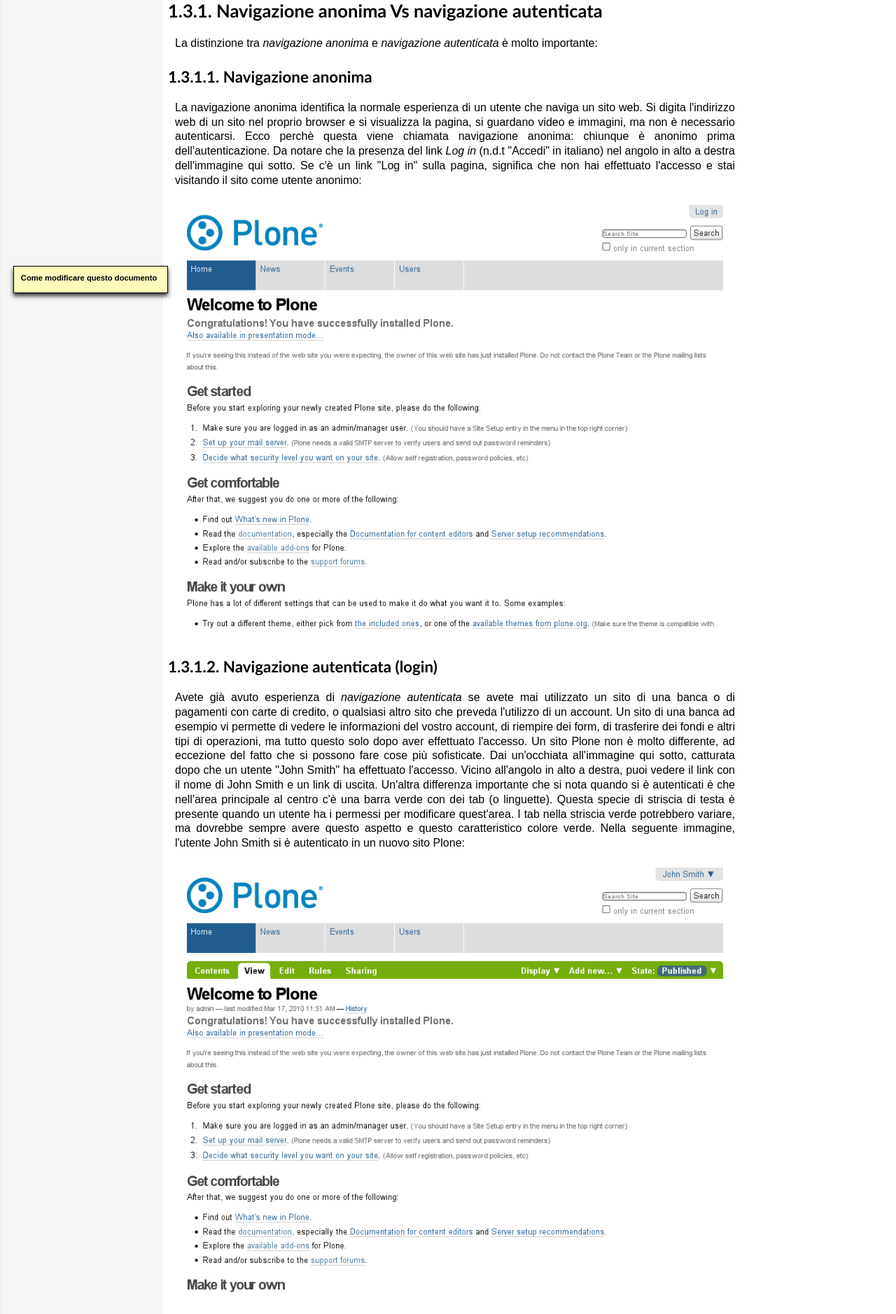
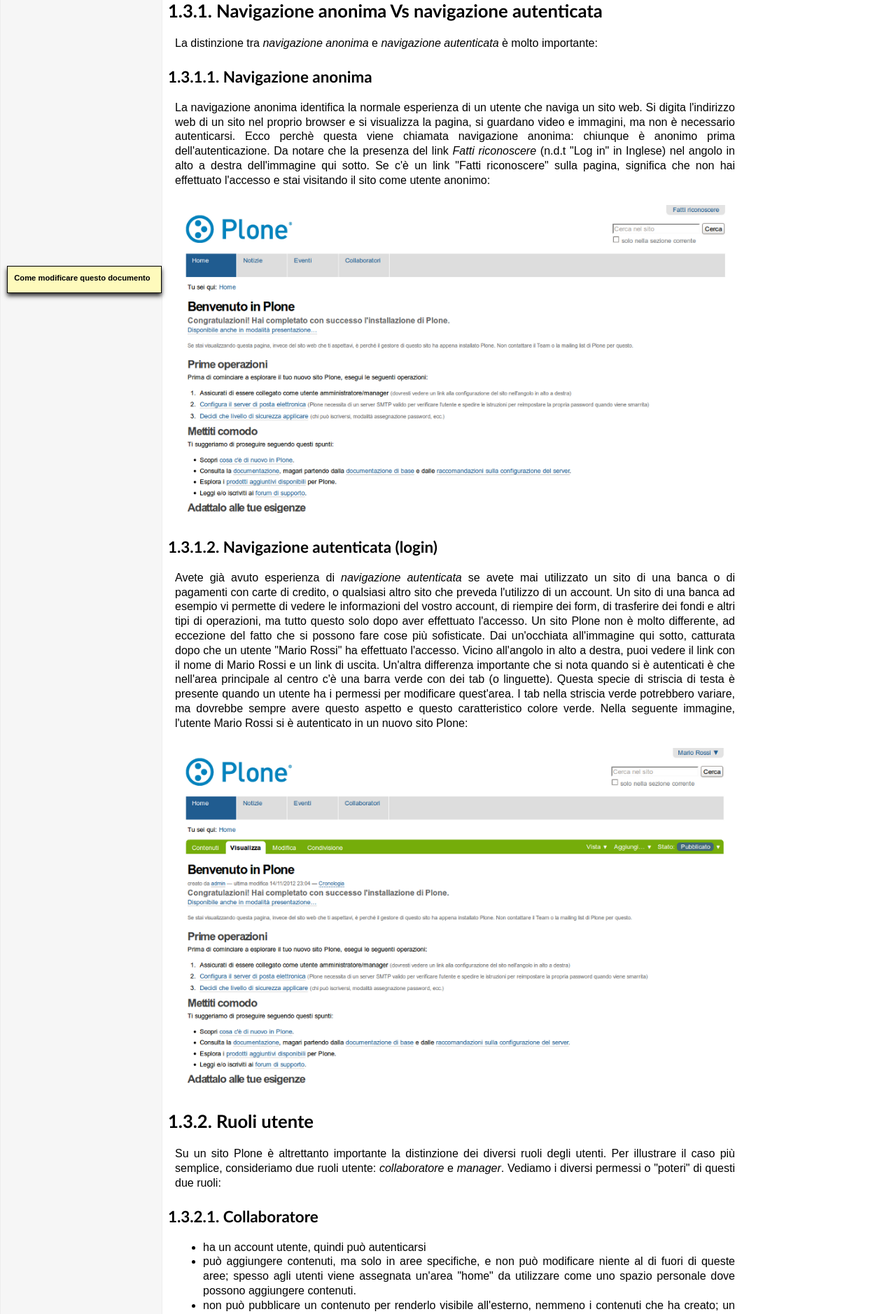
Before and after one commit to plone-it/collective.italiandocumentation, a Sphinx documentation site: the page built from source/introduction/user-accounts-and-roles.rst, in a window 1280 px wide. Shown: the part 462-2340 px from the top of the page at 70% size. Built offline with Sphinx 7.4.7, drawn with Linux system fonts in a browser that asks for light colours.

Commit message:
Ri-creati alcuni screenshot in italiano

```diff
--- a/source/_static/plone.css
+++ b/source/_static/plone.css
@@ -86,7 +86,7 @@
     background: #fefabc;
     position: fixed;
     bottom: 1em;
-    left: 1em;
+    left: 0px;
     font-size: 60%;
     text-align: left;
     z-index: 2;
--- a/source/introduction/setting-your-preferences.rst
+++ b/source/introduction/setting-your-preferences.rst
@@ -15,7 +15,7 @@
 
 Vedrai la **dashboard** (o scrivania personale):
 
-.. figure:: ../_static/dashboardjohnsmith.png
+.. figure:: ../_static/dashboard.png
    :align: center
    :alt:
 
--- a/source/introduction/user-accounts-and-roles.rst
+++ b/source/introduction/user-accounts-and-roles.rst
@@ -38,12 +38,13 @@
 naviga un sito web. Si digita l'indirizzo web di un sito nel proprio browser
 e si visualizza la pagina, si guardano video e immagini, ma non è necessario
 autenticarsi. Ecco perchè questa viene chiamata navigazione anonima: chiunque
-è anonimo prima dell'autenticazione. Da notare che la presenza del link *Log in*
-(n.d.t "Accedi" in italiano) nel angolo in alto a destra dell'immagine qui
-sotto. Se c'è un link "Log in" sulla pagina, significa che non hai
-effettuato l'accesso e stai visitando il sito come utente anonimo:
+è anonimo prima dell'autenticazione. Da notare che la presenza del link
+*Fatti riconoscere* (n.d.t "Log in" in Inglese) nel angolo in alto a destra
+dell'immagine qui sotto. Se c'è un link "Fatti riconoscere" sulla pagina,
+significa che non hai effettuato l'accesso e stai visitando il sito come
+utente anonimo:
 
-.. figure:: ../_static/plonemain3.0anon.png
+.. figure:: ../_static/plone_main_anon.png
    :align: center
    :alt:
 
@@ -57,17 +58,17 @@
 di trasferire dei fondi e altri tipi di operazioni, ma tutto questo solo dopo
 aver effettuato l'accesso. Un sito Plone non è molto differente, ad eccezione
 del fatto che si possono fare cose più sofisticate. Dai un'occhiata all'immagine
-qui sotto, catturata dopo che un utente "John Smith" ha effettuato l'accesso.
+qui sotto, catturata dopo che un utente "Mario Rossi" ha effettuato l'accesso.
 Vicino all'angolo in alto a destra, puoi vedere il link con il nome di
-John Smith e un link di uscita. Un'altra differenza importante che si nota
+Mario Rossi e un link di uscita. Un'altra differenza importante che si nota
 quando si è autenticati è che nell'area principale al centro c'è una barra
 verde con dei tab (o linguette). Questa specie di striscia di testa è presente
 quando un utente ha i permessi per modificare quest'area. I tab nella striscia
 verde potrebbero variare, ma dovrebbe sempre avere questo aspetto e questo
-caratteristico colore verde. Nella seguente immagine, l'utente John Smith si è
+caratteristico colore verde. Nella seguente immagine, l'utente Mario Rossi si è
 autenticato in un nuovo sito Plone:
 
-.. figure:: ../_static/plonemain3.0loggedin.png
+.. figure:: ../_static/plone_main_loggedin.png
    :align: center
    :alt:
 
```
Also changed, not shown: source/_static/dashboard.png, source/_static/dashboardedit.png, source/_static/dashboardpersonalprefs.png, source/_static/editstripmenus.png, source/_static/editstriptabs.png, source/_static/facebook-logo.png (deleted), source/_static/log-in.png, source/_static/loggedinstrip.png, source/_static/loginform.png, source/_static/plone_main_anon.png (added), source/_static/plone_main_loggedin.png (added), source/_static/plonemain3.0anon.png (deleted), source/_static/plonemain3.0loggedin.png (deleted).
